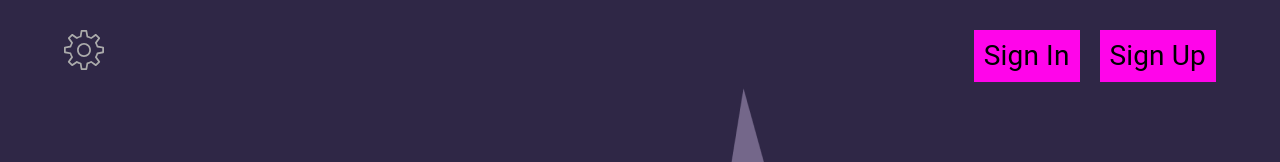
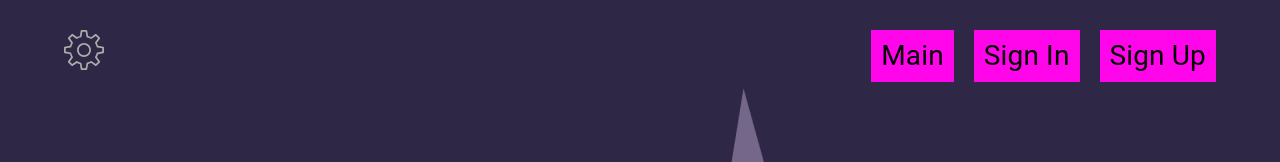
Before and after one commit to akrutsko/GraphiQL, a React (Vite) app: page / in a window 1280 px wide. Shown: the top 162 px of the page. Built offline with nearby package versions, Linux system fonts and the light colour scheme.

Commit message:
feat: implement sticky header

```diff
--- a/src/components/pages/SignUp/SignUp.tsx
+++ b/src/components/pages/SignUp/SignUp.tsx
@@ -5,7 +5,7 @@ import AnimatedInner from '../../shared/AnimatedInner/AnimatedInner';
 import { useTranslation } from '../../../hooks';
 import { INPUTS_SIGN_UP } from '../../../constants';
 import InputValidation from '../../shared/InputValidation/InputValidation';
-import { validationSchema } from '../../../utils/validationSchema';
+import { validationSchema } from '../../../utils/validationSchema.ts';
 
 import styles from './SignUp.module.css';
 
--- a/src/components/pages/SingIn/SingIn.tsx
+++ b/src/components/pages/SingIn/SingIn.tsx
@@ -5,7 +5,7 @@ import AnimatedInner from '../../shared/AnimatedInner/AnimatedInner';
 import { useTranslation } from '../../../hooks';
 import { INPUTS_SIGN_IN } from '../../../constants';
 import InputValidation from '../../shared/InputValidation/InputValidation';
-import { validationSchema } from '../../../utils/validationSchema';
+import { validationSchema } from '../../../utils/validationSchema.ts';
 
 import styles from './SignIn.module.css';
 
--- a/src/components/widgets/Header/Header.module.css
+++ b/src/components/widgets/Header/Header.module.css
@@ -2,7 +2,12 @@
   padding: 30px 0;
   display: flex;
   justify-content: space-between;
-  margin-bottom: 100px;
+  position: fixed;
+  top: 0;
+  left: 0;
+  width: 100%;
+  z-index: 100;
+  transition: all 0.3s;
 }
 
 .settings {
@@ -30,3 +35,9 @@
   padding: var(--link-padding);
   color: var(--link-color);
 }
+
+.isSticky {
+  box-shadow: 0 2px 24px 0 rgb(0 0 0 / 15%);
+  animation: 500ms ease-in-out 0s normal none 1 running fadeInDown;
+  background-color: var(--dark-blue-color);
+}
--- a/src/components/widgets/Header/Header.tsx
+++ b/src/components/widgets/Header/Header.tsx
@@ -1,5 +1,6 @@
-import { useState } from 'react';
+import { useEffect, useState } from 'react';
 import { Link } from 'react-router-dom';
+import { Container } from '@mui/material';
 
 import SettingsModal from '../SettingsModal/SettingsModal.tsx';
 import { useTranslation } from '../../../hooks';
@@ -9,16 +10,33 @@ import styles from './Header.module.css';
 const Header = () => {
   const translation = useTranslation();
   const [open, setOpen] = useState(false);
+  const [sticky, setSticky] = useState(false);
   const toggleModal = () => setOpen(!open);
+
+  useEffect(() => {
+    window.addEventListener('scroll', isSticky);
+    return () => {
+      window.removeEventListener('scroll', isSticky);
+    };
+  });
+
+  const isSticky = () => {
+    const scrollTop = window.scrollY;
+    const isSticky = scrollTop >= 30;
+    setSticky(isSticky);
+  };
 
   return (
     <>
-      <header className={styles.header}>
-        <button className={[styles.settings, open ? styles.active : ''].join(' ')} onClick={toggleModal} />
-        <div className={styles.buttonsContainer}>
-          <Link to={'/sign-in'}>{translation.signin}</Link>
-          <Link to={'/sign-up'}>{translation.signup}</Link>
-        </div>
+      <header className={[styles.header, sticky ? styles.isSticky : ''].join(' ')}>
+        <Container sx={{ display: 'flex', justifyContent: 'space-between', flexDirection: 'row' }}>
+          <button className={[styles.settings, open ? styles.active : ''].join(' ')} onClick={toggleModal} />
+          <div className={styles.buttonsContainer}>
+            <Link to={'/'}>Main</Link>
+            <Link to={'/sign-in'}>{translation.signin}</Link>
+            <Link to={'/sign-up'}>{translation.signup}</Link>
+          </div>
+        </Container>
       </header>
       <SettingsModal isOpen={open} handleClose={toggleModal} />
     </>
--- a/src/components/widgets/Layout/Layout.tsx
+++ b/src/components/widgets/Layout/Layout.tsx
@@ -1,15 +1,15 @@
 import { Outlet } from 'react-router-dom';
 import { Container } from '@mui/material';
 
-import Header from '../Header/Header.tsx';
-import Footer from '../Footer/Footer.tsx';
-import ThemeSwitcher from '../ThemeSwitcher/ThemeSwitcher.tsx';
+import Header from '../Header/Header';
+import Footer from '../Footer/Footer';
+import ThemeSwitcher from '../ThemeSwitcher/ThemeSwitcher';
 
 const Layout = () => {
   return (
     <ThemeSwitcher>
+      <Header />
       <Container sx={{ minHeight: '100vh', display: 'flex', justifyContent: 'space-between', flexDirection: 'column' }}>
-        <Header />
         <main>
           <Outlet />
         </main>
--- a/src/main.css
+++ b/src/main.css
@@ -26,6 +26,7 @@ html {
 }
 
 body {
+  padding-top: 150px;
   background-color: var(--violet-color);
   color: #ffff;
   background-image: url("./assets/images/background.png");
```
